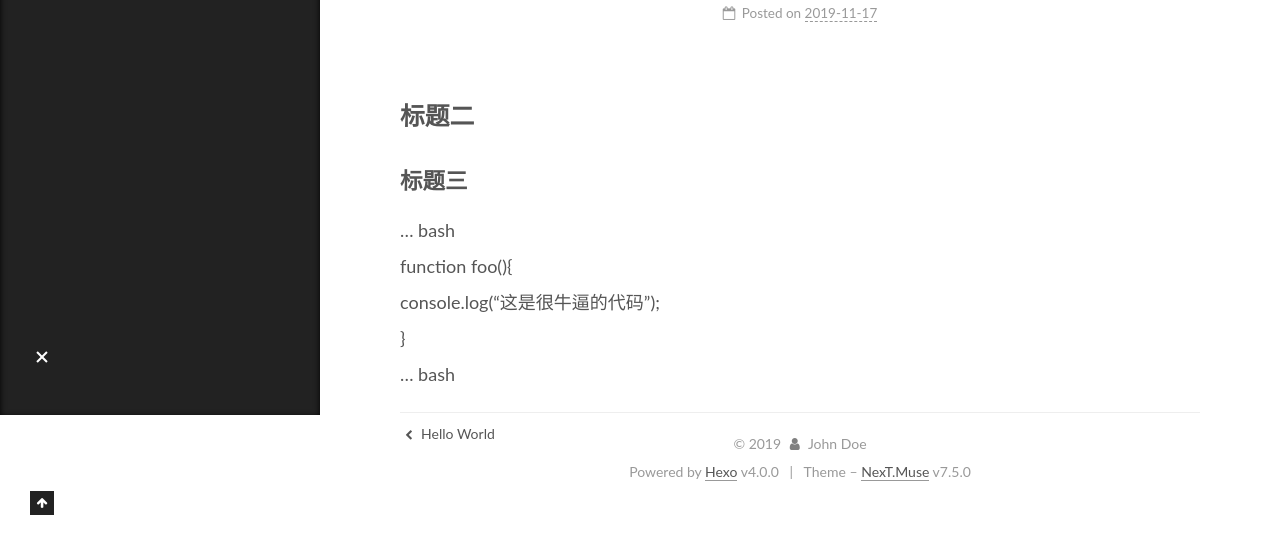
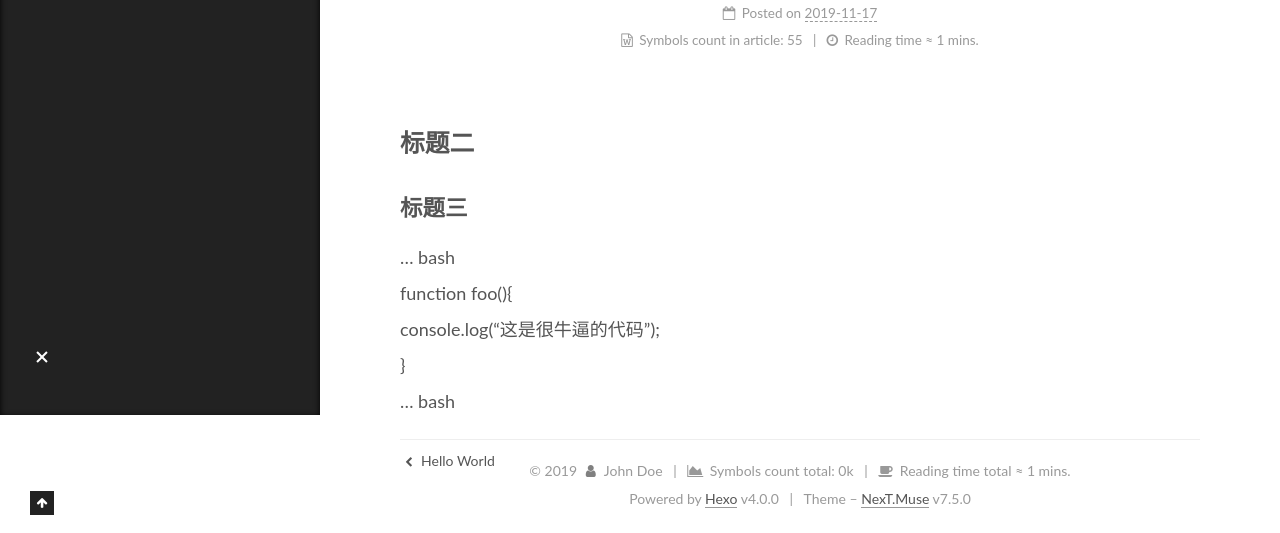
Before and after one commit to z14633/z14633.github.io, a plain HTML site: page 2019/11/17/ssl认证/index.html in a window 1280 px wide. Shown: the part 385-918 px from the top of the page. Before the commit the page ends 891 px from the top, so only its background shows below. Drawn offline with Linux system fonts and the light colour scheme.

Commit message:
Site updated: 2019-11-17 16:50:24

```diff
--- a/2019/11/17/ssl认证/index.html
+++ b/2019/11/17/ssl认证/index.html
@@ -196,7 +196,21 @@
               <time title="Created: 2019-11-17 14:51:45 / Modified: 15:31:59" itemprop="dateCreated datePublished" datetime="2019-11-17T14:51:45+08:00">2019-11-17</time>
             </span>
 
-
+          <br>
+            <span class="post-meta-item" title="Symbols count in article">
+              <span class="post-meta-item-icon">
+                <i class="fa fa-file-word-o"></i>
+              </span>
+                <span class="post-meta-item-text">Symbols count in article: </span>
+              <span>55</span>
+            </span>
+            <span class="post-meta-item" title="Reading time">
+              <span class="post-meta-item-icon">
+                <i class="fa fa-clock-o"></i>
+              </span>
+                <span class="post-meta-item-text">Reading time &asymp;</span>
+              <span>1 mins.</span>
+            </span>
 
         </div>
       </header>
@@ -317,6 +331,18 @@
     <i class="fa fa-user"></i>
   </span>
   <span class="author" itemprop="copyrightHolder">John Doe</span>
+    <span class="post-meta-divider">|</span>
+    <span class="post-meta-item-icon">
+      <i class="fa fa-area-chart"></i>
+    </span>
+      <span class="post-meta-item-text">Symbols count total: </span>
+    <span title="Symbols count total">0k</span>
+    <span class="post-meta-divider">|</span>
+    <span class="post-meta-item-icon">
+      <i class="fa fa-coffee"></i>
+    </span>
+      <span class="post-meta-item-text">Reading time total &asymp;</span>
+    <span title="Reading time total">1 mins.</span>
 </div>
   <div class="powered-by">Powered by <a href="https://hexo.io/" class="theme-link" rel="noopener" target="_blank">Hexo</a> v4.0.0
   </div>
--- a/css/main.css
+++ b/css/main.css
@@ -1152,7 +1152,7 @@ pre .javascript .function {
 }
 .links-of-author a::before,
 .links-of-author span.exturl::before {
-  background: #ffb1ff;
+  background: #707eba;
   border-radius: 50%;
   content: ' ';
   display: inline-block;
```
Also changed, not shown: 2019/11/17/hello-world/index.html (+27 -1 lines), archives/2019/11/index.html (+12 -0 lines), archives/2019/index.html (+12 -0 lines), archives/index.html (+12 -0 lines), index.html (+42 -2 lines).
